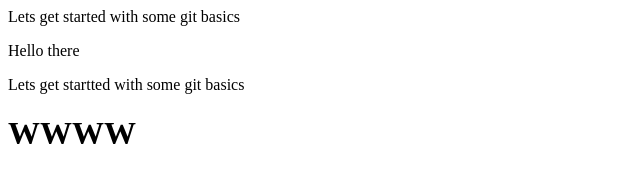
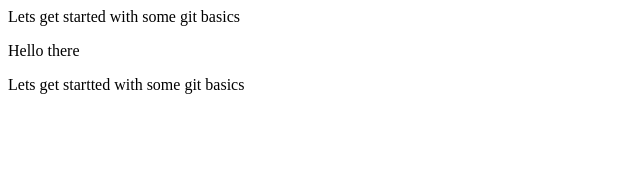
Before and after one commit to mabarm/git-test, a plain HTML site: page index.html in a window 1280 px wide. Shown: the whole page, without its empty margins (0-640 px from the left). Drawn offline with Linux system fonts and the light colour scheme.

Commit message:
seventh commit

```diff
--- a/index.html
+++ b/index.html
@@ -7,6 +7,5 @@
         <div>Lets get started with some git basics</div>
         <p>Hello there</p>
         <div>Lets get startted with some git basics</div>
-        <h1>WWWW</h1>
     </body>
 </html>
```
